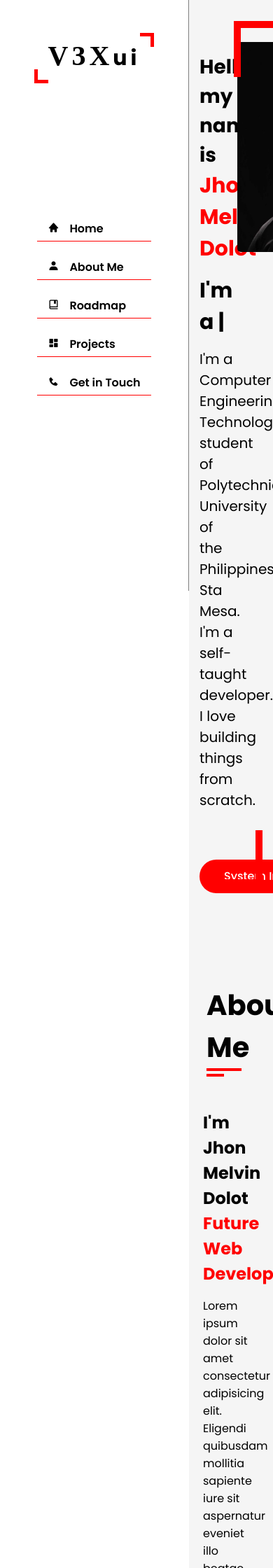
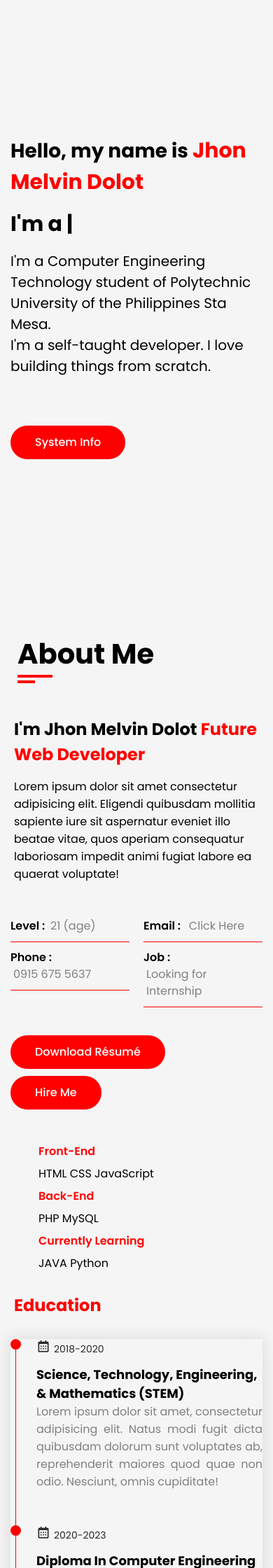
Before and after one commit to V3Xui/Web-Portfolio, a PHP site: page / in a window 390 px wide; the page is wider, and only the part inside the window is pictured. Shown: the top 2240 px of that part at 70% size. Run offline with PHP 8.4, Linux system fonts and the light colour scheme.

Commit message:
Update style.css

```diff
--- a/css/style.css
+++ b/css/style.css
@@ -428,10 +428,9 @@ h3.my-profession {
 }
 
 .education {
-    flex: 0 0 48%;
-    max-width: 50%;
+    flex: 0 0 45%;
+    max-width: 45%;
     margin-top: 30px;
-    margin-right: 20px;
 }
 
 .title {
@@ -446,9 +445,9 @@ h3.my-profession {
     max-width: 100%;
 }
 
-.timeline {
+.timeline-1,
+.timeline-2 {
     background-color: white;
-    height: 850px;
     padding: 30px 15px;
     border-radius: 10px;
     width: 100%;
@@ -695,16 +694,70 @@ textarea.form-control {
 
 /* Responsive CSS Start */
 
-/* Small devices (landscape phones, 576px and up) */
-@media screen and (min-width: 576px) {}
+/* Small devices (landscape phones, 768px and below) */
+@media (max-width: 767px) {
+    .timeline-box {
+        height: 1200px;
+    }
+}
 
 /* Medium devices (tablets, 768px and up) */
-@media screen and (min-width: 768px) {}
+@media (max-width: 768px) {
+
+    .contact-info-item,
+    .portfolio-item,
+    .learn-map-item,
+    .education,
+    .skills,
+    .personal-info {
+        flex: 0 0 100%;
+        max-width: 100%;
+    }
+
+    .timeline-box {
+        height: 75rem;
+    }
+}
 
 /* Large devices (desktops, 992px and up) */
-@media screen and (min-width: 992px) {}
+@media (max-width: 992px) {
+
+    .home-info,
+    .education {
+        flex: 0 0 100%;
+        max-width: 100%;
+    }
+
+    .home-img {
+        display: none;
+    }
+
+    .learn-map-item,
+    .portfolio-item,
+    .contact-info-item {
+        flex: 0 0 50%;
+        max-width: 50%;
+    }
+
+    .timeline-1 {
+        height: 950px;
+    }
+}
 
 /* Extra large devices (large desktops, 1200px and up) */
-@media (min-width: 1200px) {}
+@media (max-width: 1200px) {
+    aside {
+        left: -270px;
+    }
+
+    .main-content {
+        padding-left: 0;
+    }
+
+    .info-item span {
+        display: block;
+        margin-left: 0;
+    }
+}
 
 /* Responsive CSS End */
```
